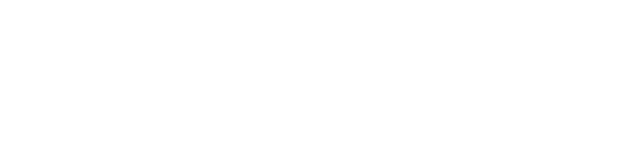
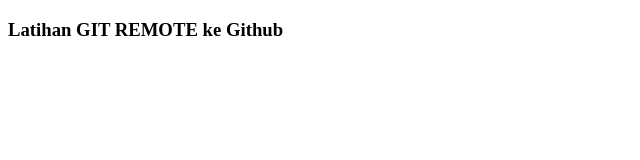
Before and after one commit to cept/coba-git-remote, a plain HTML site: page index.html in a window 1280 px wide. Shown: the whole page, without its empty margins (0-640 px from the left). Drawn offline with Linux system fonts and the light colour scheme.

Commit message:
Menambahkan h3 pada index.html

```diff
--- a/index.html
+++ b/index.html
@@ -4,6 +4,6 @@
 	<title>Coba git ke github</title>
 </head>
 <body>
-
+	<h3>Latihan GIT REMOTE ke Github</h3>
 </body>
 </html>
```
